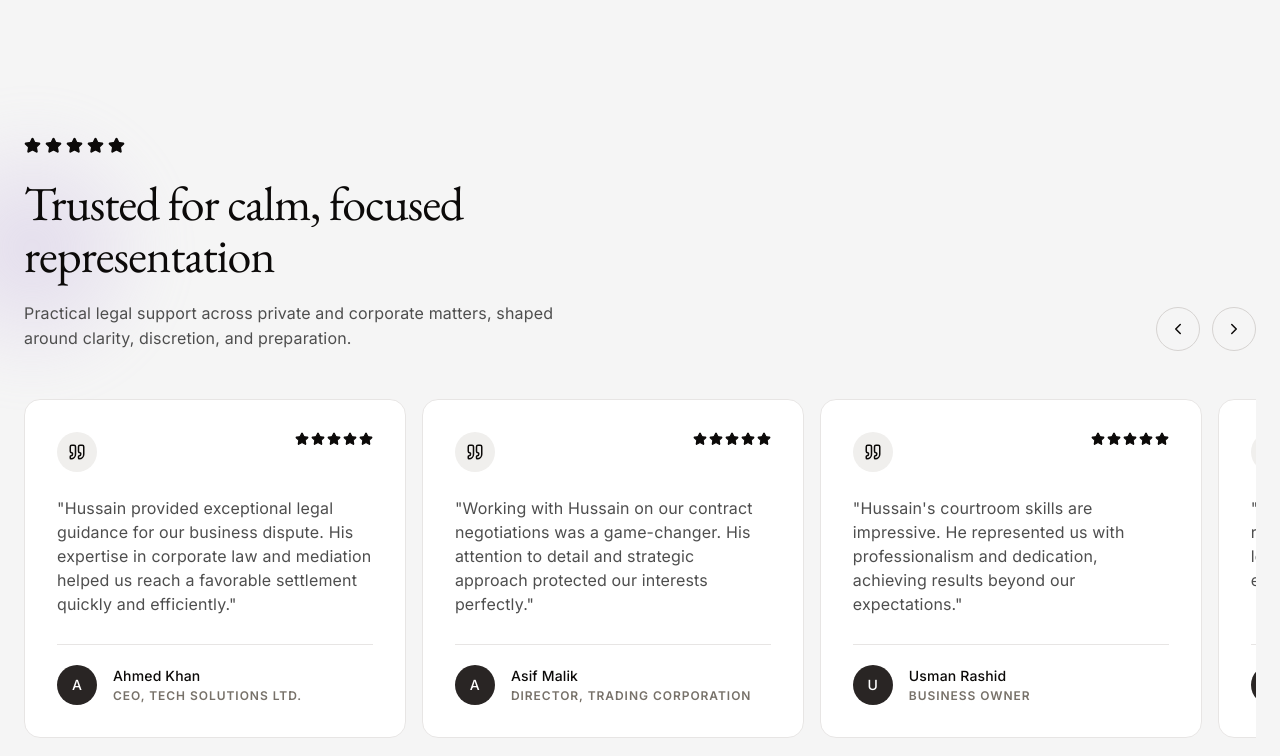
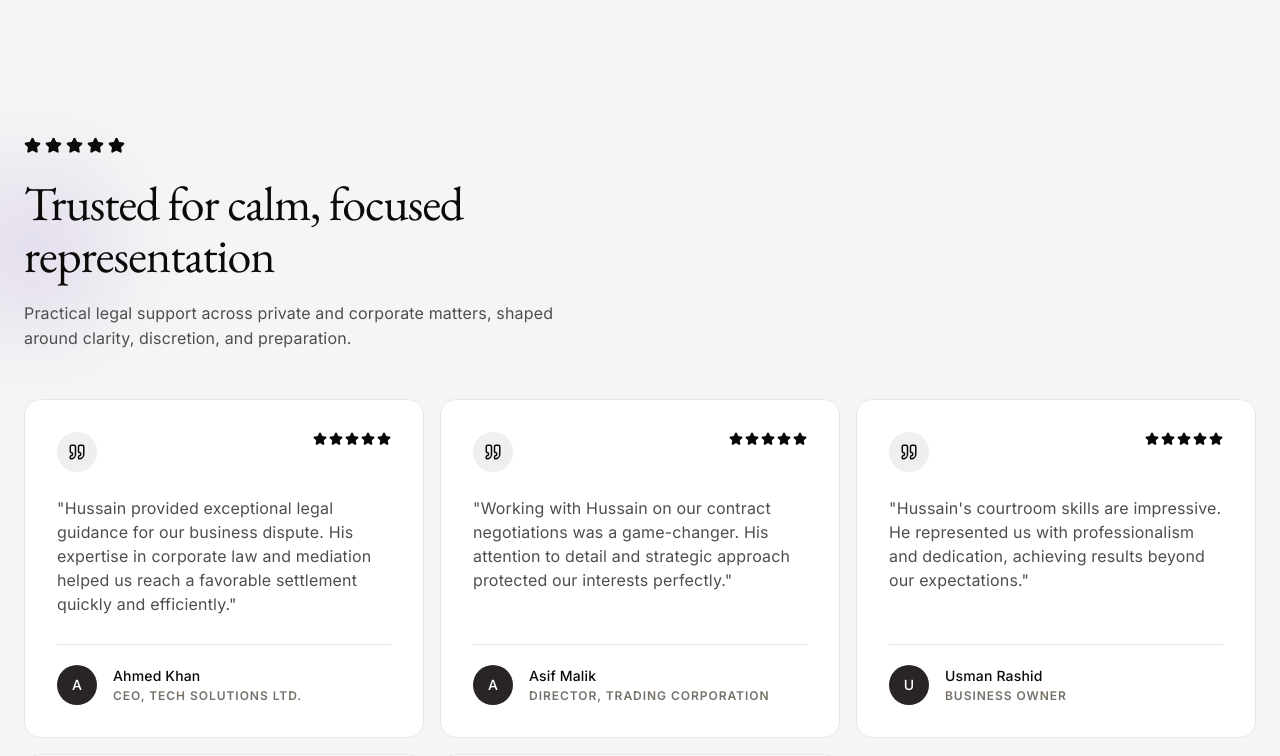
Before and after one commit to sudo-hassan-zahid/portfolio_hussain, a Next.js app: page / in a window 1280 px wide. Shown: the part 3160-3916 px from the top of the page. Built offline with nearby package versions, Linux system fonts and the light colour scheme.

Commit message:
Remove testimonial client logic

```diff
--- a/components/testimonials.tsx
+++ b/components/testimonials.tsx
@@ -1,7 +1,4 @@
-"use client";
-
-import { ChevronLeft, ChevronRight, Quote, Star } from "lucide-react";
-import { useRef } from "react";
+import { Quote, Star } from "lucide-react";
 import { Card, CardContent } from "@/components/ui/card";
 
 const testimonials = [
@@ -38,23 +35,11 @@ const testimonials = [
 ];
 
 export default function Testimonials() {
-  const scrollRef = useRef<HTMLDivElement>(null);
-
-  const scroll = (direction: "left" | "right") => {
-    if (!scrollRef.current) return;
-    const cardWidth = scrollRef.current.clientWidth * 0.85;
-    scrollRef.current.scrollBy({
-      left: direction === "left" ? -cardWidth : cardWidth,
-      behavior: "smooth",
-    });
-  };
-
   return (
     <section id="reviews" className="relative overflow-hidden bg-[var(--canvas)] py-24 lg:py-28">
       <div className="orb-field orb-lavender left-[-7rem] top-20 h-72 w-72" />
       <div className="container relative z-10 mx-auto px-4 sm:px-6">
-        <div className="mb-12 grid gap-8 md:grid-cols-[1fr_auto] md:items-end">
-          <div className="max-w-2xl">
+        <div className="mb-12 max-w-2xl">
           <div className="mb-6 inline-flex items-center justify-center gap-1 text-[var(--ink)]">
             {[...Array(5)].map((_, i) => (
               <Star key={i} size={17} fill="currentColor" aria-hidden="true" />
@@ -69,37 +54,9 @@ export default function Testimonials() {
           </p>
         </div>
 
-          <div className="flex gap-3">
-            <button
-              type="button"
-              onClick={() => scroll("left")}
-              className="flex h-11 w-11 items-center justify-center rounded-full border border-[var(--hairline-strong)] bg-transparent text-[var(--ink)] transition-colors duration-200 hover:bg-[var(--surface-strong)]"
-              aria-label="Previous testimonial"
-            >
-              <ChevronLeft size={18} aria-hidden="true" />
-            </button>
-            <button
-              type="button"
-              onClick={() => scroll("right")}
-              className="flex h-11 w-11 items-center justify-center rounded-full border border-[var(--hairline-strong)] bg-transparent text-[var(--ink)] transition-colors duration-200 hover:bg-[var(--surface-strong)]"
-              aria-label="Next testimonial"
-            >
-              <ChevronRight size={18} aria-hidden="true" />
-            </button>
-          </div>
-        </div>
-
-        <div className="reveal-on-scroll relative">
-          <div
-            ref={scrollRef}
-            className="-mx-4 flex snap-x snap-mandatory gap-4 overflow-x-auto px-4 pb-8 scrollbar-hide md:mx-0 md:px-0"
-            style={{ scrollbarWidth: "none", msOverflowStyle: "none" }}
-          >
+        <div className="grid gap-4 md:grid-cols-2 lg:grid-cols-3">
           {testimonials.map((testimonial) => (
-              <div
-                key={testimonial.author}
-                className="min-w-[85%] snap-center md:min-w-[45%] lg:min-w-[31%]"
-              >
+            <div key={testimonial.author} className="reveal-on-scroll">
               <Card className="editorial-card h-full py-0">
                 <CardContent className="relative z-10 flex h-full flex-col p-8">
                   <div className="mb-6 flex items-start justify-between">
@@ -136,7 +93,6 @@ export default function Testimonials() {
           ))}
         </div>
       </div>
-      </div>
     </section>
   );
 }
```
Lines whose indentation alone changed are shown as unchanged.
